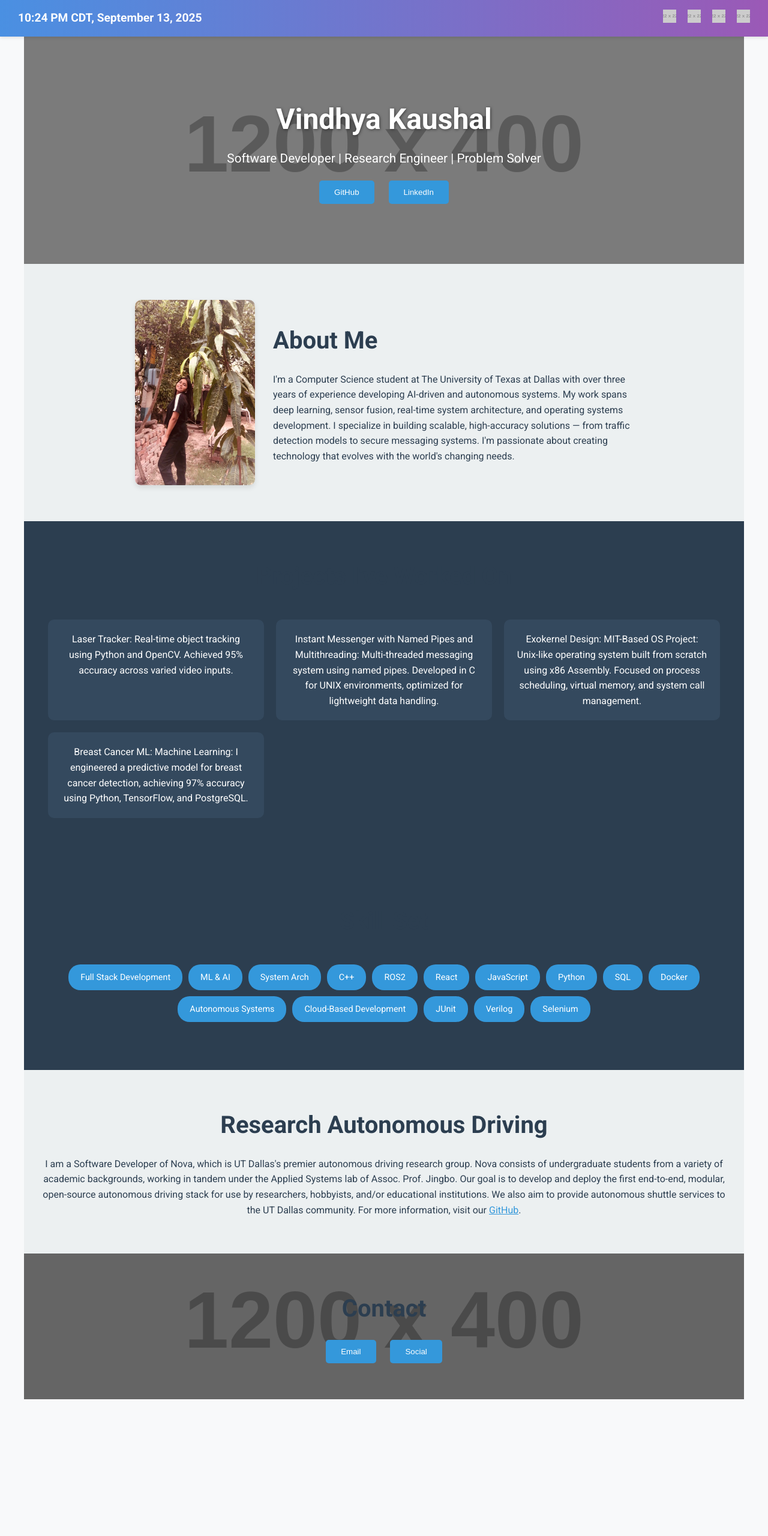
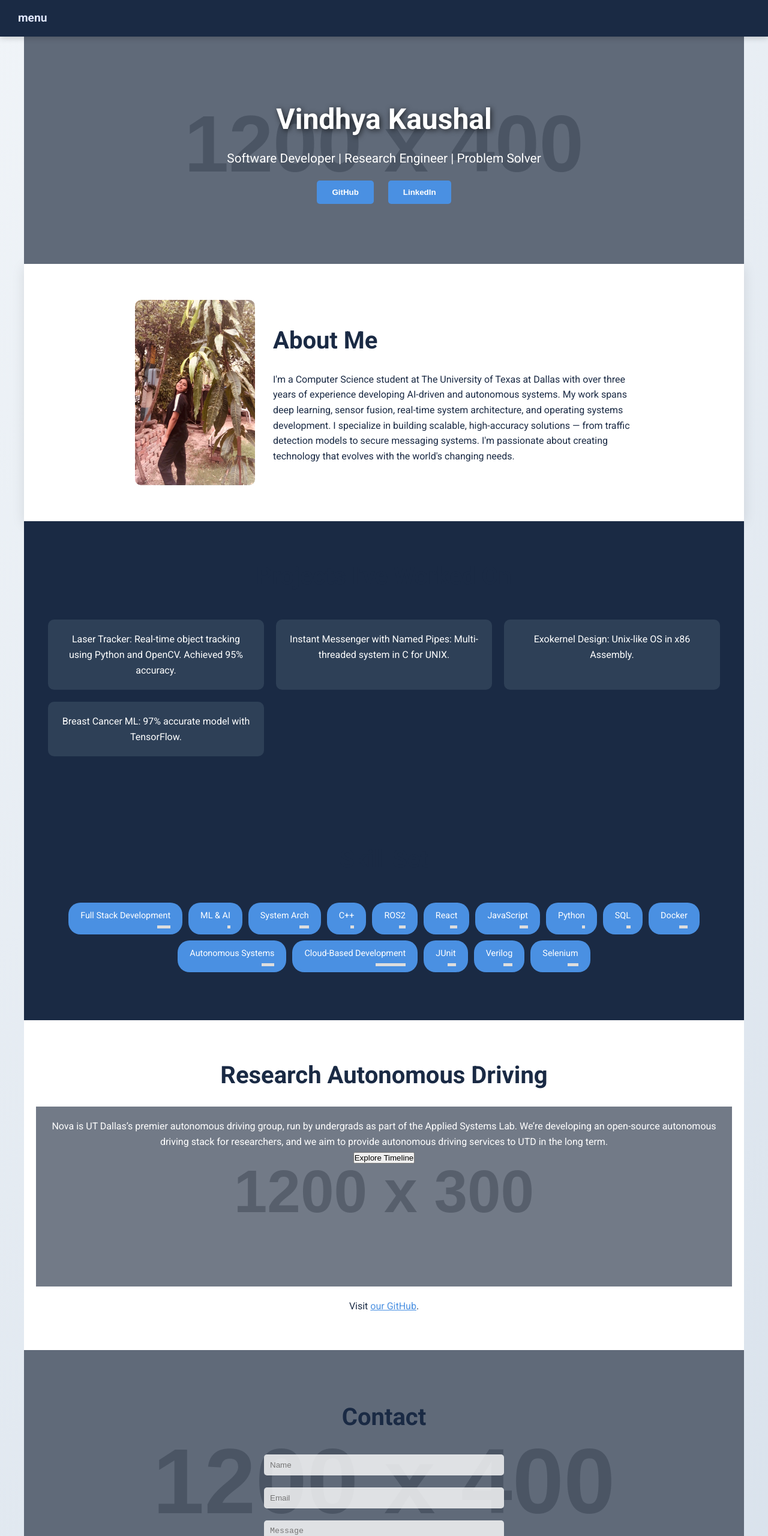
Before and after one commit to VINDHYAkaushal/VINDHYAkaushal.github.io, a plain HTML site: page index.html in a window 1280 px wide. Shown: the top 2561 px of the page at 60% size. Before the commit the page ends 2333 px from the top, so only its background shows below. Drawn offline with Linux system fonts and the light colour scheme; placeholder pictures from the web are drawn by us.

Commit message:
Update index.html

```diff
--- a/index.html
+++ b/index.html
@@ -1,43 +1,4 @@
-<script type="text/javascript">
-        var gk_isXlsx = false;
-        var gk_xlsxFileLookup = {};
-        var gk_fileData = {};
-        function filledCell(cell) {
-          return cell !== '' && cell != null;
-        }
-        function loadFileData(filename) {
-        if (gk_isXlsx && gk_xlsxFileLookup[filename]) {
-            try {
-                var workbook = XLSX.read(gk_fileData[filename], { type: 'base64' });
-                var firstSheetName = workbook.SheetNames[0];
-                var worksheet = workbook.Sheets[firstSheetName];
-
-                // Convert sheet to JSON to filter blank rows
-                var jsonData = XLSX.utils.sheet_to_json(worksheet, { header: 1, blankrows: false, defval: '' });
-                // Filter out blank rows (rows where all cells are empty, null, or undefined)
-                var filteredData = jsonData.filter(row => row.some(filledCell));
-
-                // Heuristic to find the header row by ignoring rows with fewer filled cells than the next row
-                var headerRowIndex = filteredData.findIndex((row, index) =>
-                  row.filter(filledCell).length >= filteredData[index + 1]?.filter(filledCell).length
-                );
-                // Fallback
-                if (headerRowIndex === -1 || headerRowIndex > 25) {
-                  headerRowIndex = 0;
-                }
-
-                // Convert filtered JSON back to CSV
-                var csv = XLSX.utils.aoa_to_sheet(filteredData.slice(headerRowIndex)); // Create a new sheet from filtered array of arrays
-                csv = XLSX.utils.sheet_to_csv(csv, { header: 1 });
-                return csv;
-            } catch (e) {
-                console.error(e);
-                return "";
-            }
-        }
-        return gk_fileData[filename] || "";
-        }
-        </script><!DOCTYPE html>
+<!DOCTYPE html>
 <html lang="en">
 <head>
     <meta charset="UTF-8">
@@ -48,23 +9,24 @@
         * { margin: 0; padding: 0; box-sizing: border-box; }
         body {
             font-family: 'Roboto', sans-serif;
-            background-color: #f8f9fa;
-            color: #2c3e50;
+            background: linear-gradient(135deg, #f0f4f8, #d9e2ec);
+            color: #1a2a44;
             line-height: 1.6;
+            overflow-x: hidden;
         }
         header {
-            background: linear-gradient(90deg, #4a90e2, #9b59b6);
+            background: #1a2a44;
             padding: 15px 30px;
             display: flex;
-            justify-content: space-between;
+            justify-content: flex-start;
             align-items: center;
             position: sticky;
             top: 0;
             z-index: 1000;
-            box-shadow: 0 2px 5px rgba(0,0,0,0.1);
+            box-shadow: 0 2px 10px rgba(0,0,0,0.2);
         }
-        .header-time { color: white; font-size: 1.2em; font-weight: 700; }
-        .header-icons img { width: 22px; height: 22px; margin-left: 15px; cursor: pointer; }
+        .header-menu { color: #e0e7ff; font-size: 1.2em; font-weight: 700; cursor: pointer; transition: color 0.3s; }
+        .header-menu:hover { color: #4a90e2; }
         .section {
             padding: 60px 20px;
             max-width: 1200px;
@@ -77,38 +39,95 @@
             padding: 100px 20px;
             position: relative;
             overflow: hidden;
+            animation: fadeIn 1s ease-in;
         }
+        @keyframes fadeIn { from { opacity: 0; } to { opacity: 1; } }
         .hero::before {
             content: '';
             position: absolute;
             top: 0; left: 0; right: 0; bottom: 0;
-            background: rgba(0,0,0,0.4);
+            background: rgba(26, 42, 68, 0.6);
         }
         .hero-content { position: relative; z-index: 1; }
-        .hero h1 { font-size: 3em; margin-bottom: 10px; text-shadow: 1px 1px 5px rgba(0,0,0,0.5); }
-        .hero p { font-size: 1.3em; margin-bottom: 20px; }
+        .hero h1 {
+            font-size: 3em;
+            margin-bottom: 10px;
+            text-shadow: 2px 2px 10px rgba(0,0,0,0.7);
+            animation: slideIn 1s ease-out;
+        }
+        @keyframes slideIn { from { transform: translateY(-50px); opacity: 0; } to { transform: translateY(0); opacity: 1; } }
+        .hero p { font-size: 1.3em; margin-bottom: 20px; animation: fadeIn 1.5s ease-in; }
         .hero .buttons button {
             padding: 12px 25px;
             margin: 0 10px;
-            background: #3498db;
+            background: #4a90e2;
             color: white;
             border: none;
             border-radius: 5px;
             cursor: pointer;
-            transition: background 0.3s;
+            transition: all 0.3s ease;
+            font-weight: 700;
         }
-        .hero .buttons button:hover { background: #2980b9; }
-        .about { background: #ecf0f1; display: flex; align-items: center; justify-content: center; gap: 30px; }
-        .about img { width: 200px; border-radius: 10px; box-shadow: 0 4px 8px rgba(0,0,0,0.1); }
+        .hero .buttons button:hover {
+            background: #357abd;
+            transform: translateY(-2px);
+            box-shadow: 0 5px 15px rgba(74, 144, 226, 0.4);
+        }
+        .about { background: #ffffff; display: flex; align-items: center; justify-content: center; gap: 30px; box-shadow: 0 4px 20px rgba(0,0,0,0.1); }
+        .about img { width: 200px; border-radius: 10px; transition: transform 0.3s; }
+        .about img:hover { transform: rotate(5deg) scale(1.05); }
         .about-content { text-align: left; max-width: 600px; }
-        .projects { background: #2c3e50; color: white; }
-        .projects-grid { display: grid; grid-template-columns: repeat(auto-fit, minmax(300px, 1fr)); gap: 20px; padding: 20px; }
-        .project-card { background: #34495e; padding: 20px; border-radius: 10px; transition: transform 0.3s; }
-        .project-card:hover { transform: translateY(-5px); }
-        .skills { background: #2c3e50; color: white; }
+        .projects { background: #1a2a44; color: white; }
+        .projects-grid {
+            display: grid;
+            grid-template-columns: repeat(auto-fit, minmax(300px, 1fr));
+            gap: 20px;
+            padding: 20px;
+        }
+        .project-card {
+            background: #2e4057;
+            padding: 20px;
+            border-radius: 10px;
+            transition: all 0.3s ease;
+            overflow: hidden;
+            position: relative;
+        }
+        .project-card:hover {
+            transform: translateY(-10px);
+            box-shadow: 0 10px 20px rgba(0,0,0,0.3);
+        }
+        .project-details {
+            display: none;
+            padding: 15px;
+            background: #34495e;
+            margin-top: 10px;
+            border-radius: 5px;
+        }
+        .project-card:hover .project-details { display: block; }
+        .skills { background: #1a2a44; color: white; }
         .skills-grid { display: flex; flex-wrap: wrap; justify-content: center; gap: 10px; padding: 20px; }
-        .skill { background: #3498db; padding: 10px 20px; border-radius: 20px; font-size: 0.9em; }
-        .research { background: #ecf0f1; }
+        .skill {
+            background: #4a90e2;
+            padding: 10px 20px;
+            border-radius: 20px;
+            font-size: 0.9em;
+            transition: transform 0.3s;
+        }
+        .skill:hover { transform: scale(1.1); }
+        .research { background: #ffffff; position: relative; }
+        .research-map {
+            height: 300px;
+            background: url('https://via.placeholder.com/1200x300') no-repeat center/cover;
+            margin: 20px 0;
+            position: relative;
+        }
+        .research-map::before {
+            content: '';
+            position: absolute;
+            top: 0; left: 0; right: 0; bottom: 0;
+            background: rgba(26, 42, 68, 0.5);
+        }
+        .research-map-content { position: relative; z-index: 1; color: white; padding: 20px; }
         .contact {
             background: url('https://via.placeholder.com/1200x400') no-repeat center/cover;
             color: white;
@@ -118,46 +137,55 @@
             content: '';
             position: absolute;
             top: 0; left: 0; right: 0; bottom: 0;
-            background: rgba(0,0,0,0.5);
+            background: rgba(26, 42, 68, 0.6);
         }
-        .contact-content { position: relative; z-index: 1; }
+        .contact-content { position: relative; z-index: 1; padding: 20px; }
+        .contact form { display: flex; flex-direction: column; align-items: center; }
+        .contact input, .contact textarea {
+            width: 100%;
+            max-width: 400px;
+            padding: 10px;
+            margin: 10px 0;
+            border: none;
+            border-radius: 5px;
+            background: rgba(255,255,255,0.8);
+            color: #1a2a44;
+        }
         .contact button {
             padding: 12px 25px;
-            margin: 0 10px;
-            background: #3498db;
+            background: #4a90e2;
             color: white;
             border: none;
             border-radius: 5px;
             cursor: pointer;
-            transition: background 0.3s;
+            transition: all 0.3s ease;
         }
-        .contact button:hover { background: #2980b9; }
-        .recommendation { background: #ecf0f1; position: relative; padding-left: 150px; text-align: left; }
-        .recommendation img { position: absolute; left: 20px; top: 20px; width: 100px; }
-        h2 { font-size: 2.5em; margin-bottom: 20px; color: #2c3e50; }
+        .contact button:hover {
+            background: #357abd;
+            transform: translateY(-2px);
+            box-shadow: 0 5px 15px rgba(74, 144, 226, 0.4);
+        }
+        .contact .message { margin-top: 10px; color: #2ecc71; display: none; }
+        h2 { font-size: 2.5em; margin-bottom: 20px; color: #1a2a44; }
         @media (max-width: 768px) {
             .hero h1 { font-size: 2em; }
             .about { flex-direction: column; text-align: center; }
             .about-content { text-align: center; }
+            .projects-grid { grid-template-columns: 1fr; }
         }
     </style>
 </head>
 <body>
     <header>
-        <div class="header-time">10:24 PM CDT, September 13, 2025</div>
-        <div class="header-icons">
-            <img src="https://via.placeholder.com/22" alt="menu">
-            <img src="https://via.placeholder.com/22" alt="notifications">
-            <img src="https://via.placeholder.com/22" alt="preview">
-            <img src="https://via.placeholder.com/22" alt="upload">
-        </header>
+        <div class="header-menu" onclick="toggleMenu()">menu</div>
+    </header>
     <div class="hero section">
         <div class="hero-content">
             <h1>Vindhya Kaushal</h1>
             <p>Software Developer | Research Engineer | Problem Solver</p>
             <div class="buttons">
-                <button onclick="window.open('https://github.com', '_blank')">GitHub</button>
-                <button onclick="window.open('https://linkedin.com', '_blank')">LinkedIn</button>
+                <button onclick="window.open('https://github.com/VINDHYAkaushal?tab=repositories', '_blank')">GitHub</button>
+                <button onclick="window.open('https://www.linkedin.com/in/vindhya-kaushal/', '_blank')">LinkedIn</button>
             </div>
         </div>
     </div>
@@ -171,43 +199,124 @@
     <div class="projects section">
         <h2>Projects I've Worked On</h2>
         <div class="projects-grid">
-            <div class="project-card">Laser Tracker: Real-time object tracking using Python and OpenCV. Achieved 95% accuracy across varied video inputs.</div>
-            <div class="project-card">Instant Messenger with Named Pipes and Multithreading: Multi-threaded messaging system using named pipes. Developed in C for UNIX environments, optimized for lightweight data handling.</div>
-            <div class="project-card">Exokernel Design: MIT-Based OS Project: Unix-like operating system built from scratch using x86 Assembly. Focused on process scheduling, virtual memory, and system call management.</div>
-            <div class="project-card">Breast Cancer ML: Machine Learning: I engineered a predictive model for breast cancer detection, achieving 97% accuracy using Python, TensorFlow, and PostgreSQL.</div>
+            <div class="project-card">Laser Tracker: Real-time object tracking using Python and OpenCV. Achieved 95% accuracy.<div class="project-details">Developed a robust system for dynamic environments, leveraging OpenCV's image processing capabilities.</div></div>
+            <div class="project-card">Instant Messenger with Named Pipes: Multi-threaded system in C for UNIX.<div class="project-details">Optimized for low latency and secure data transfer, showcasing multithreading expertise.</div></div>
+            <div class="project-card">Exokernel Design: Unix-like OS in x86 Assembly.<div class="project-details">Focused on custom process scheduling and virtual memory management from scratch.</div></div>
+            <div class="project-card">Breast Cancer ML: 97% accurate model with TensorFlow.<div class="project-details">Integrated with PostgreSQL for data storage, highlighting AI and database skills.</div></div>
         </div>
     </div>
     <div class="skills section">
         <h2>Skill Set</h2>
         <div class="skills-grid">
-            <div class="skill">Full Stack Development</div>
-            <div class="skill">ML & AI</div>
-            <div class="skill">System Arch</div>
-            <div class="skill">C++</div>
-            <div class="skill">ROS2</div>
-            <div class="skill">React</div>
-            <div class="skill">JavaScript</div>
-            <div class="skill">Python</div>
-            <div class="skill">SQL</div>
-            <div class="skill">Docker</div>
-            <div class="skill">Autonomous Systems</div>
-            <div class="skill">Cloud-Based Development</div>
-            <div class="skill">JUnit</div>
-            <div class="skill">Verilog</div>
-            <div class="skill">Selenium</div>
+            <div class="skill" data-skill="Full Stack Development" data-level="85"></div>
+            <div class="skill" data-skill="ML & AI" data-level="90"></div>
+            <div class="skill" data-skill="System Arch" data-level="80"></div>
+            <div class="skill" data-skill="C++" data-level="75"></div>
+            <div class="skill" data-skill="ROS2" data-level="70"></div>
+            <div class="skill" data-skill="React" data-level="65"></div>
+            <div class="skill" data-skill="JavaScript" data-level="80"></div>
+            <div class="skill" data-skill="Python" data-level="90"></div>
+            <div class="skill" data-skill="SQL" data-level="75"></div>
+            <div class="skill" data-skill="Docker" data-level="70"></div>
+            <div class="skill" data-skill="Autonomous Systems" data-level="85"></div>
+            <div class="skill" data-skill="Cloud-Based Development" data-level="70"></div>
+            <div class="skill" data-skill="JUnit" data-level="60"></div>
+            <div class="skill" data-skill="Verilog" data-level="65"></div>
+            <div class="skill" data-skill="Selenium" data-level="70"></div>
         </div>
     </div>
     <div class="research section">
         <h2>Research Autonomous Driving</h2>
-        <p>I am a Software Developer of Nova, which is UT Dallas's premier autonomous driving research group. Nova consists of undergraduate students from a variety of academic backgrounds, working in tandem under the Applied Systems lab of Assoc. Prof. Jingbo. Our goal is to develop and deploy the first end-to-end, modular, open-source autonomous driving stack for use by researchers, hobbyists, and/or educational institutions. We also aim to provide autonomous shuttle services to the UT Dallas community. For more information, visit our <a href="#" style="color: #3498db;">GitHub</a>.</p>
+        <div class="research-map">
+            <div class="research-map-content">
+                <p>Nova is UT Dallas’s premier autonomous driving group, run by undergrads as part of the Applied Systems Lab. We’re developing an open-source autonomous driving stack for researchers, and we aim to provide autonomous driving services to UTD in the long term.</p>
+                <button onclick="showNovaTimeline()">Explore Timeline</button>
+            </div>
+        </div>
+        <p>Visit <a href="https://github.com/utd-nova" target="_blank" style="color: #4a90e2;">our GitHub</a>.</p>
     </div>
     <div class="contact section">
         <div class="contact-content">
             <h2>Contact</h2>
-            <button onclick="window.location.href='mailto:vindhya22k@gmail.com'">Email</button>
-            <button onclick="window.open('https://linkedin.com', '_blank')">Social</button>
+            <form id="contactForm">
+                <input type="text" placeholder="Name" required>
+                <input type="email" placeholder="Email" required>
+                <textarea placeholder="Message" required></textarea>
+                <button type="submit">Send</button>
+            </form>
+            <div class="message" id="contactMessage"></div>
         </div>
     </div>
 
+    <script>
+        // Adapted JavaScript for file handling (placeholder)
+        var gk_isXlsx = false;
+        var gk_xlsxFileLookup = {};
+        var gk_fileData = {};
+        function filledCell(cell) {
+            return cell !== '' && cell != null;
+        }
+        function loadFile(event) {
+            const file = event.target.files[0];
+            if (file) {
+                const reader = new FileReader();
+                reader.onload = function(e) {
+                    gk_fileData[file.name] = e.target.result;
+                    alert('File loaded: ' + file.name);
+                };
+                reader.readAsText(file); // Adjust to readAsBinaryString for XLSX if needed
+            }
+        }
+
+        // Interactive Menu Toggle
+        function toggleMenu() {
+            alert('Menu toggled! (Add your menu logic here, e.g., a sidebar)');
+        }
+
+        // Skills Progress Bars
+        document.querySelectorAll('.skill').forEach(skill => {
+            const level = skill.dataset.level;
+            skill.innerHTML = `${skill.dataset.skill} <div class="progress-bar"><div style="width: ${level}%"></div></div>`;
+        });
+        // Style for progress bars
+        const style = document.createElement('style');
+        style.innerHTML = `
+            .progress-bar { width: 100%; height: 5px; background: #ddd; margin-top: 5px; }
+            .progress-bar div { height: 100%; background: #4a90e2; transition: width 0.5s; }
+        `;
+        document.head.appendChild(style);
+
+        // Nova Timeline
+        let timelineVisible = false;
+        function showNovaTimeline() {
+            if (!timelineVisible) {
+                const timeline = document.createElement('div');
+                timeline.style = 'position: absolute; top: 50%; left: 50%; transform: translate(-50%, -50%); background: white; color: #1a2a44; padding: 20px; border-radius: 10px; z-index: 1000;';
+                timeline.innerHTML = `
+                    <h3>Nova Timeline</h3>
+                    <ul>
+                        <li>2023: Project Initiation</li>
+                        <li>2024: Stack Development</li>
+                        <li>2025: Testing Phase</li>
+                        <li>2026: UTD Autonomous Services</li>
+                    </ul>
+                    <button onclick="this.parentElement.remove(); timelineVisible = false;">Close</button>
+                `;
+                document.querySelector('.research-map').appendChild(timeline);
+                timelineVisible = true;
+            }
+        }
+
+        // Contact Form Submission
+        document.getElementById('contactForm').addEventListener('submit', function(e) {
+            e.preventDefault();
+            const messageDiv = document.getElementById('contactMessage');
+            messageDiv.style.display = 'block';
+            messageDiv.textContent = 'Thank you! Message sent (simulated).';
+            messageDiv.style.color = '#2ecc71';
+            this.reset();
+            setTimeout(() => messageDiv.style.display = 'none', 3000);
+        });
+    </script>
 </body>
 </html>
```
